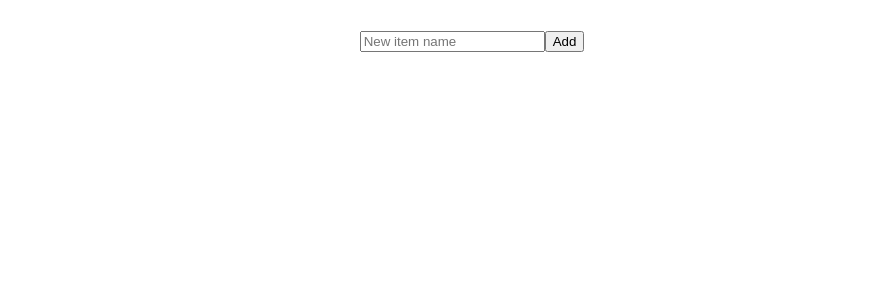
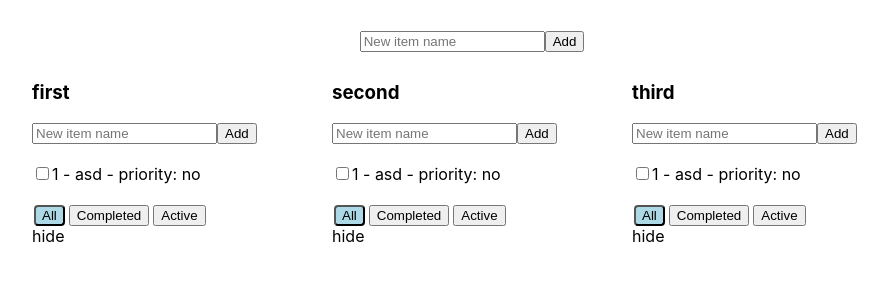
Before and after one commit to maqweb/todolist-react, a React (Create React App) app: page / in a window 1280 px wide. Shown: the top 300 px of the page, without its empty margins (168-1056 px from the left). Built offline with nearby package versions, Linux system fonts and the light colour scheme.

Commit message:
added redux

```diff
--- a/package.json
+++ b/package.json
@@ -8,7 +8,9 @@
     "prop-types": "^15.7.2",
     "react": "^16.8.6",
     "react-dom": "^16.8.6",
-    "react-scripts": "3.0.1"
+    "react-redux": "^7.1.3",
+    "react-scripts": "3.0.1",
+    "redux": "^4.0.5"
   },
   "scripts": {
     "start": "react-scripts start",
--- a/src/App.js
+++ b/src/App.js
@@ -2,12 +2,9 @@ import React from 'react';
 import './App.css';
 import TodoList from "./TodoList.jsx";
 import AddNewItemForm from "./components/TodoListHeader/AddNewItemForm";
+import {connect} from "react-redux";
 
 class App extends React.Component {
-
-    state = {
-        todolists: []
-    };
 
     componentDidMount() {
         this.restoreState();
@@ -19,7 +16,6 @@ class App extends React.Component {
     };
 
     restoreState = () => {
-
         let state = this.state;
         let stateAsString = localStorage.getItem('our-todo-list');
         if (stateAsString != null) {
@@ -33,14 +29,16 @@ class App extends React.Component {
             id: this.state.todolists.length + 1,
             title: newTitle
         };
-        this.setState({
-            todolists: [...this.state.todolists, newTodoList]
-        }, this.saveState)
+        // this.setState({todolists: [...this.state.todolists, newTodoList]}, this.saveState)
+        this.props.addTodolist(newTodoList);
     };
 
     render = () => {
 
-        const todoLists = this.state.todolists.map(tl => <TodoList id={tl.id} key={tl.id} title={tl.title}/>);
+        const todoLists = this.props.todolists.map(tl => <TodoList id={tl.id}
+                                                                   key={tl.id}
+                                                                   title={tl.title}
+                                                                   tasks={tl.tasks}/>);
 
         return (
                 <>
@@ -55,4 +53,20 @@ class App extends React.Component {
     }
 }
 
-export default App;
+const mapStateToProps = (state) => {
+    return {
+        todolists: state.todolists
+    }
+};
+
+const mapDispatchToProps = (dispatch) => {
+    return {
+        addTodolist: (newTodolist) => {
+            const action = {type: "ADD-TODOLIST", newTodolist: newTodolist};
+            dispatch(action)
+        }
+    }
+};
+
+const ConnectedApp = connect(mapStateToProps, mapDispatchToProps)(App);
+export default ConnectedApp;
--- a/src/TodoList.jsx
+++ b/src/TodoList.jsx
@@ -4,6 +4,7 @@ import TodoListTasks from './components/TodoListTasks/TodoListTasks';
 import TodoListFooter from './components/TodoListFooter/TodoListFooter';
 import TodoListTitle from "./components/TodoListHeader/TodoListTitle";
 import AddNewItemForm from "./components/TodoListHeader/AddNewItemForm";
+import {connect} from "react-redux";
 
 class TodoList extends React.Component {
 
@@ -43,16 +44,16 @@ class TodoList extends React.Component {
 
     addItem = (newTitle) => {
         let newTask = {
-            id: this.state.tasks.length + 1,
+            id: this.props.tasks.length + 1,
             title: newTitle,
             isDone: false,
             priority: 'no'
 
         };
-        let newTasks = [...this.state.tasks, newTask];
-        this.setState({tasks: newTasks}, () => {
-            this.saveState()
-        });
+        // let newTasks = [...this.state.tasks, newTask];
+        // this.setState({tasks: newTasks}, () => {this.saveState()});
+
+        this.props.addTask(newTask, this.props.id);
     };
 
     changeFilter = (newFilterValue) => {
@@ -110,7 +111,7 @@ class TodoList extends React.Component {
                             <AddNewItemForm addItem={this.addItem}/>
                         </div>
 
-                    <TodoListTasks tasks={getFilterTasks(this.state.tasks)}
+                        <TodoListTasks tasks={getFilterTasks(this.props.tasks)}
                                        changeStatus={this.changeStatus}
                                        changeTitle={this.changeTitle}/>
 
@@ -122,4 +123,14 @@ class TodoList extends React.Component {
     }
 }
 
-export default TodoList;
+const mapDispatchToProps = (dispatch) => {
+    return {
+        addTask: (newTask, todolistId) => {
+            const action = {type: 'ADD-TASK', newTask, todolistId};
+            dispatch(action)
+        }
+    }
+};
+
+const ConnectedTodolist = connect(null, mapDispatchToProps)(TodoList);
+export default ConnectedTodolist;
--- a/src/index.js
+++ b/src/index.js
@@ -3,8 +3,14 @@ import ReactDOM from 'react-dom';
 import './index.css';
 import * as serviceWorker from './serviceWorker';
 import App from "./App";
+import {Provider} from "react-redux";
+import store from "./store/store";
 
-ReactDOM.render(<App />, document.getElementById('root'));
+ReactDOM.render(
+        <Provider store={store}>
+            <App/>
+        </Provider>,
+        document.getElementById('root'));
 
 // If you want your app to work offline and load faster, you can change
 // unregister() to register() below. Note this comes with some pitfalls.
--- /dev/null
+++ b/src/store/store.js
@@ -0,0 +1,41 @@
+import {createStore} from "redux";
+
+const initialState = {
+    todolists: [
+        {id: 1, title: "first", tasks: [{title: "asd", isDone: false, id: 1, priority: "no"}]},
+        {id: 2, title: "second", tasks: [{title: "asd", isDone: false, id: 1, priority: "no"}]},
+        {id: 3, title: "third", tasks: [{title: "asd", isDone: false, id: 1, priority: "no"}]}
+    ]
+};
+
+const reducer = (state = initialState, action) => {
+    console.log("reducer: ", action);
+
+    switch (action.type) {
+
+        case 'ADD-TODOLIST':
+            return {
+                ...state,
+                todolists: [...state.todolists, action.newTodolist]
+            };
+
+        case 'ADD-TASK':
+            return {
+              ...state,
+              todolists: state.todolists.map(tl => {
+                  if (tl.id === action.todolistId) {
+                      return {...tl, tasks: [...tl.tasks, action.newTask] }
+                  } else {
+                      return tl;
+                  }
+              })
+            };
+
+        default:
+            return state;
+    }
+
+};
+
+const store = createStore(reducer);
+export default store;
```
Also changed, not shown: 1 other file (tests, documents, lock files or other folders). Lines whose indentation alone changed are shown as unchanged.
